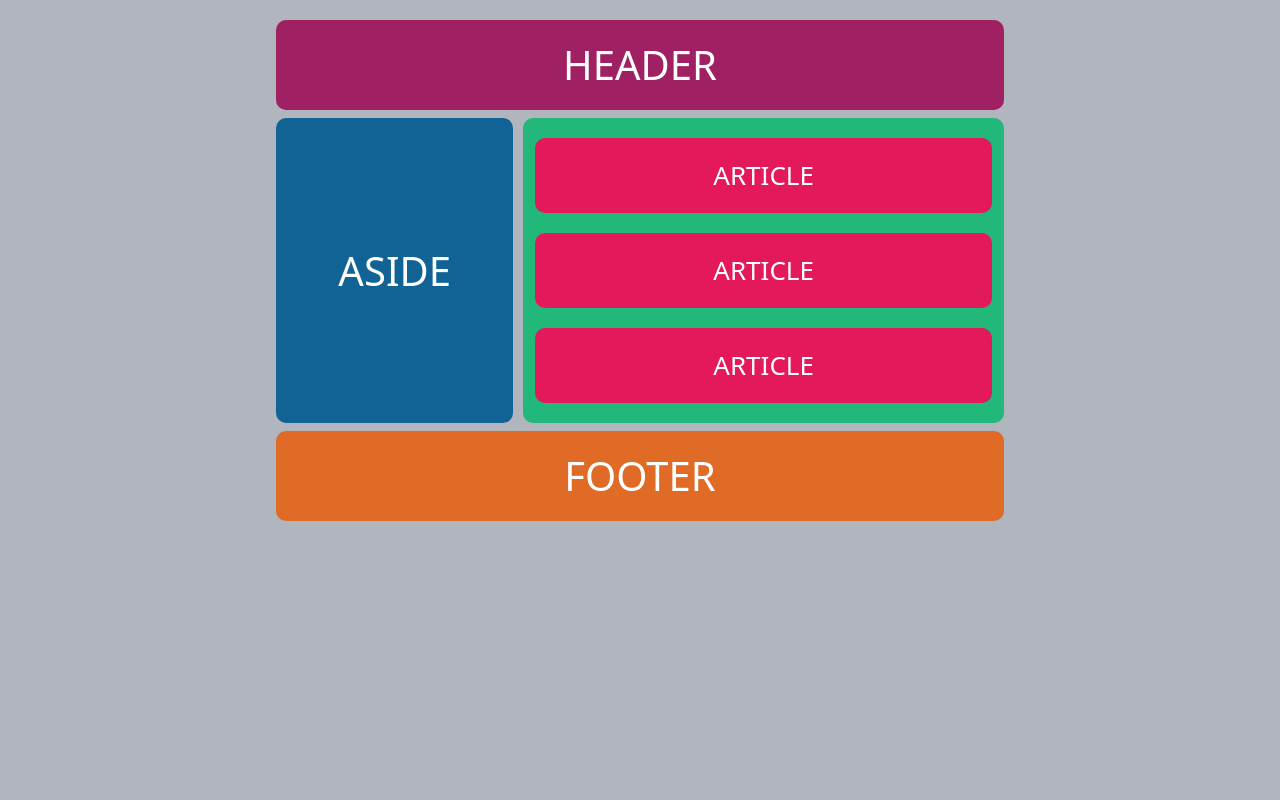
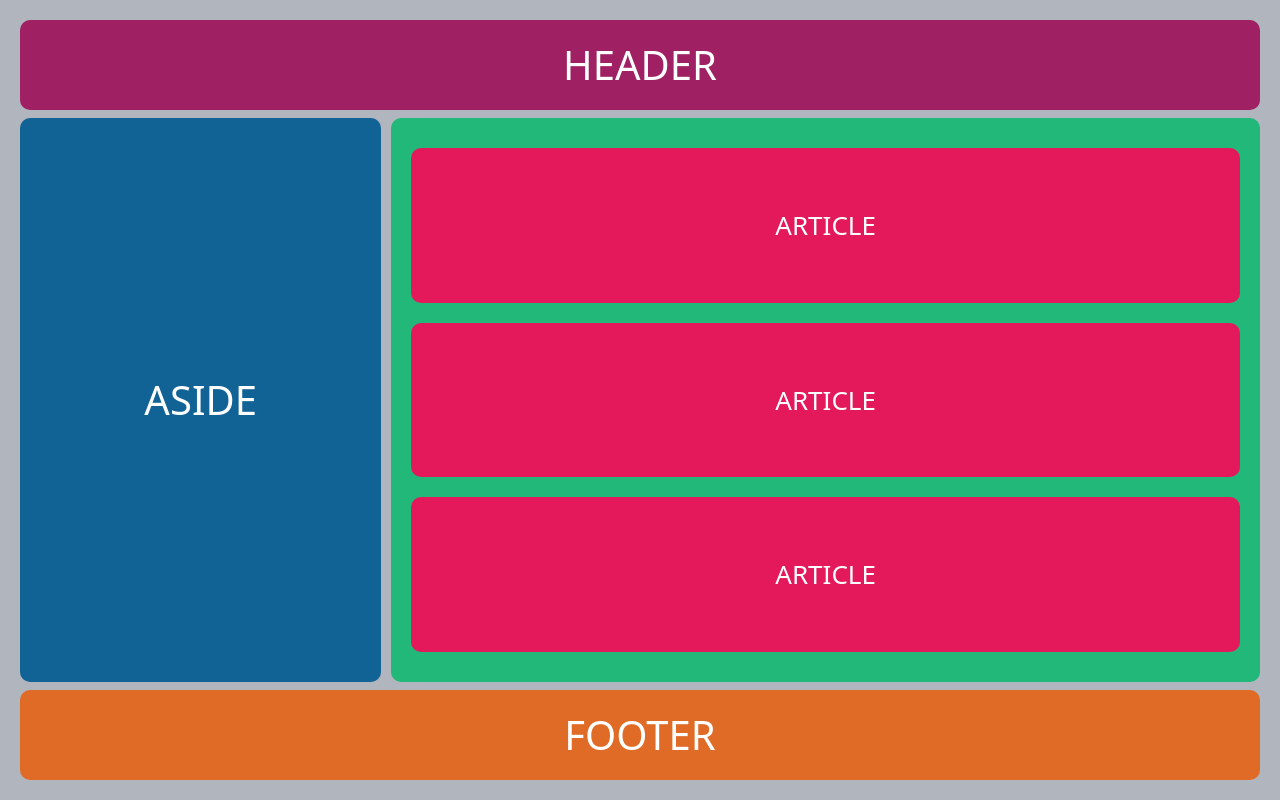
Before and after one commit to AnthonyTGarrett/flexbox-wireframe-practice, a plain HTML site: page index.html in a window 1280 px wide. Drawn offline with Linux system fonts and the light colour scheme.

Commit message:
Looks decent

```diff
--- a/css/style.css
+++ b/css/style.css
@@ -25,25 +25,29 @@ header {
 .container {
   display: flex;
   flex-direction: column;
+  justify-content: space-between;
   gap: 0.8rem;
   padding: 2rem;
-  max-width: 550px;
   margin: 0 auto;
+  height: 100vh;
 }
 
 .article-container {
   background-color: #21b879;
   display: flex;
   flex-direction: column;
-  padding: 2rem 1.2rem;
+  padding: 3rem 2rem;
   justify-content: space-evenly;
   gap: 2rem;
+  flex: 1 1 auto;
 }
 
 .middle-container {
   display: flex;
   flex-direction: column;
+  justify-content: space-around;
   gap: 1rem;
+  height: 100%;
 }
 
 article {
@@ -52,6 +56,7 @@ article {
   display: flex;
   justify-content: center;
   align-items: center;
+  flex: 1;
 }
 
 article p {
@@ -81,14 +86,15 @@ footer {
     display: flex;
     flex-direction: row;
     gap: 1rem;
+    flex: 1 1 auto;
   }
 
   .container {
     display: flex;
     flex-direction: column;
+    justify-content: space-between;
     gap: 0.8rem;
     padding: 2rem;
-    max-width: 768px;
     margin: 0 auto;
     min-height: 100vh;
   }
```
